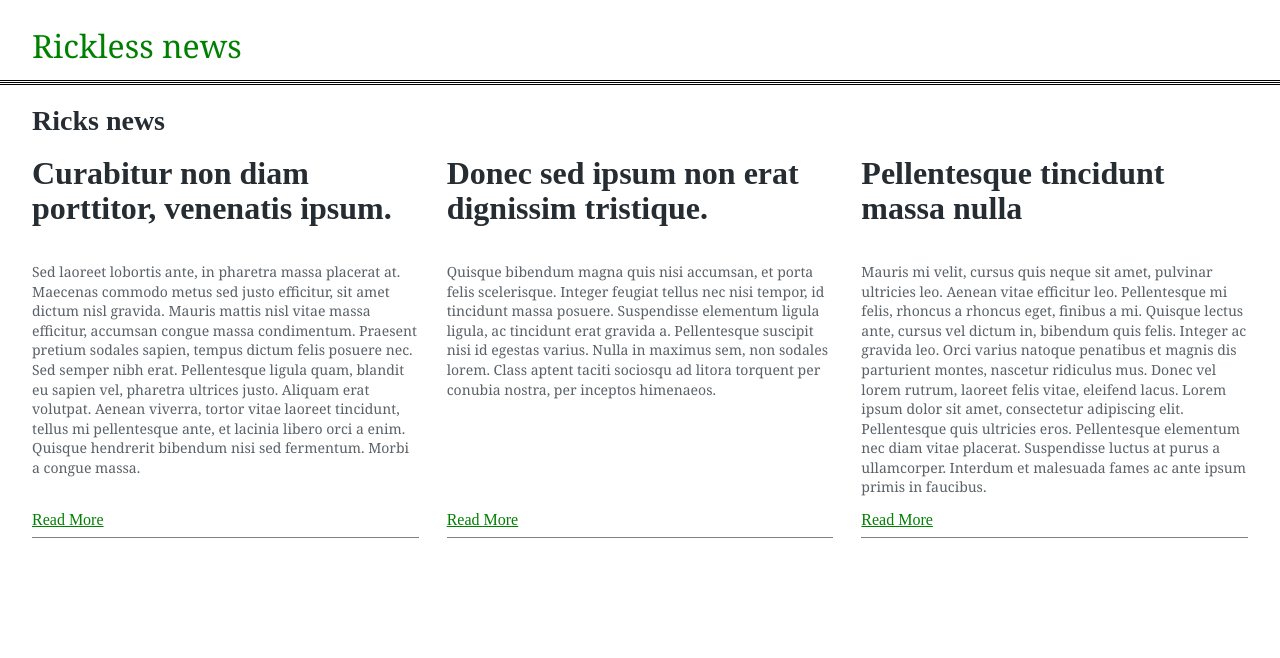
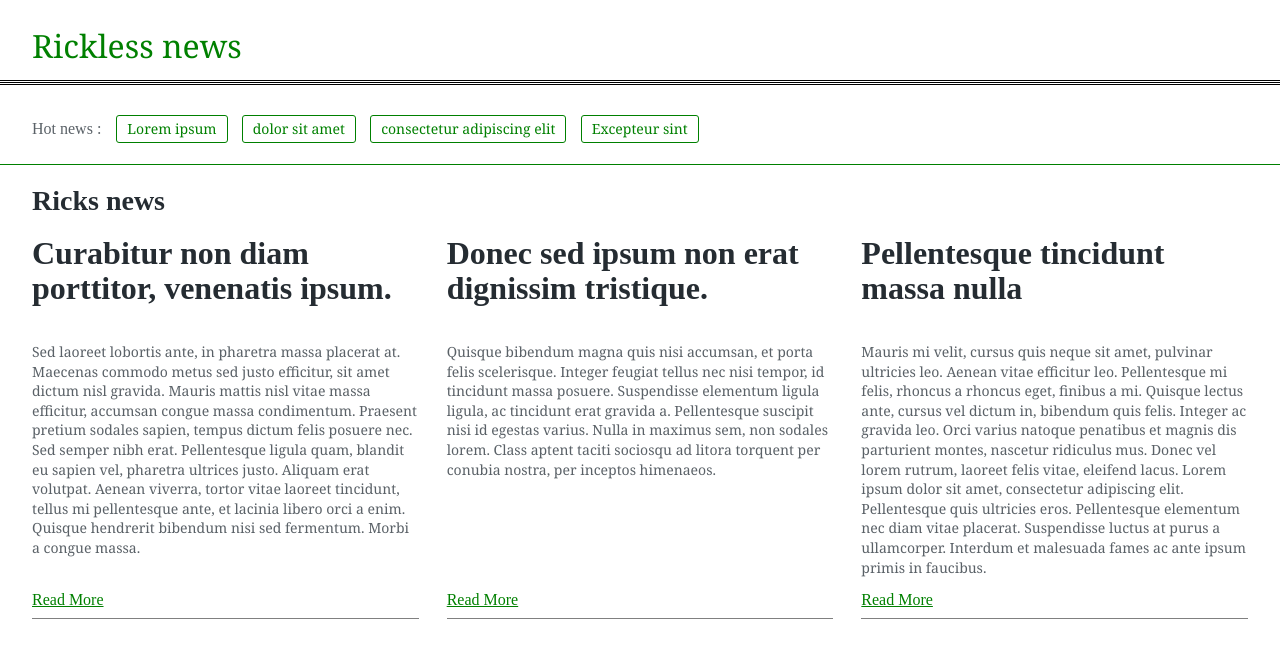
Before and after one commit to Dcode-Evo/testIntegrationFront, a website: page src/index.html in a window 1280 px wide. Drawn offline with nearby package versions, Linux system fonts and the light colour scheme; files that its build step writes are made by us from their sources.

Commit message:
Added tags-cloud component

```diff
--- /dev/null
+++ b/src/assets/style/components/_tags-cloud.scss
@@ -0,0 +1,61 @@
+$tags-cloud-wrapper-border-bottom: 1px solid green !default;
+$tags-container-margin: 0 !default;
+$tags-container-padding: 0 0 0 10px !default;
+$tags-title-font-size: 16px !default;
+$tags-title-font-family: $font-family-highlight !default;
+$tag-border-radius: 3px !default;
+$tag-padding: 5px 10px !default;
+$tag-margin: 0px 5px !default;
+$tag-font-size: 14px !default;
+$tag-text-color: green !default;
+$tag-border-color: green !default;
+
+.tags-cloud-wrapper {
+
+   border-bottom: $tags-cloud-wrapper-border-bottom;
+
+   .tags-cloud__container {
+      display: flex;
+      flex: 1;
+      flex-wrap: wrap;
+      margin: auto;
+      padding-top: 30px;
+      padding-bottom: 21px;
+
+      .tags-title {
+         align-self: center;
+         font-family: $tags-title-font-family;
+         font-size: $tags-title-font-size;
+      }
+
+      .tags__container--list {
+
+         margin: $tags-container-margin;
+         padding: $tags-container-padding;
+
+         @media screen and (max-width: 768px) {
+            padding: 0;
+            margin-top: 10px;
+         }
+
+         li {
+            display: inline-flex;
+
+            &.tag {
+               border: 1px solid $tag-border-color;
+               border-radius: $tag-border-radius;
+
+               padding: $tag-padding;
+               margin: $tag-margin;
+
+               color: $tag-text-color;
+               font-size: $tag-font-size;
+
+               @media screen and (max-width: 768px) {
+                  margin-bottom: 5px;
+               }
+            }
+         }
+      }
+   }
+}
--- a/src/assets/style/main.scss
+++ b/src/assets/style/main.scss
@@ -5,6 +5,7 @@
 @import 'components/article';
 @import 'components/article-list';
 @import 'components/page';
+@import 'components/tags-cloud';
 
 body {
    font-family: $font-family-base;
--- a/src/index.html
+++ b/src/index.html
@@ -16,13 +16,25 @@
 <body>
    <!--[if lte IE 10]>
             <p class="browserupgrade">You are using an <strong>outdated</strong> browser. Please <a href="https://browsehappy.com/">upgrade your browser</a> to improve your experience and security.</p>
-        <![endif]-->
+   <![endif]-->
 
    <div class="header-wrapper">
       <div class="header container">
          <a href="index.html" class="header__headline">
             Rickless news
          </a>
+      </div>
+   </div>
+
+   <div class="tags-cloud-wrapper">
+      <div class="tags-cloud__container container">
+         <span class="tags-title">Hot news :</span>
+         <ul class="tags__container--list">
+            <li class="tag">Lorem ipsum</li>
+            <li class="tag">dolor sit amet</li>
+            <li class="tag">consectetur adipiscing elit</li>
+            <li class="tag">Excepteur sint</li>
+         </ul>
       </div>
    </div>
 
```
